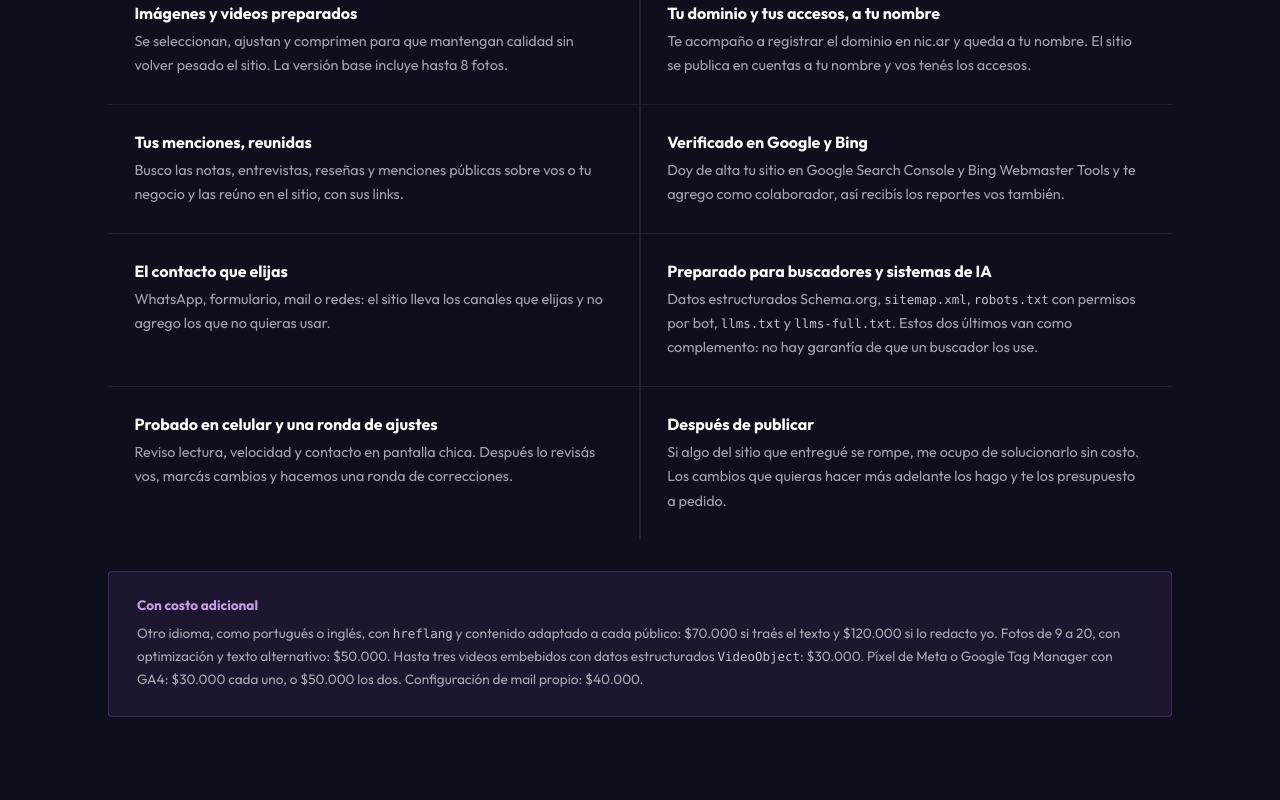
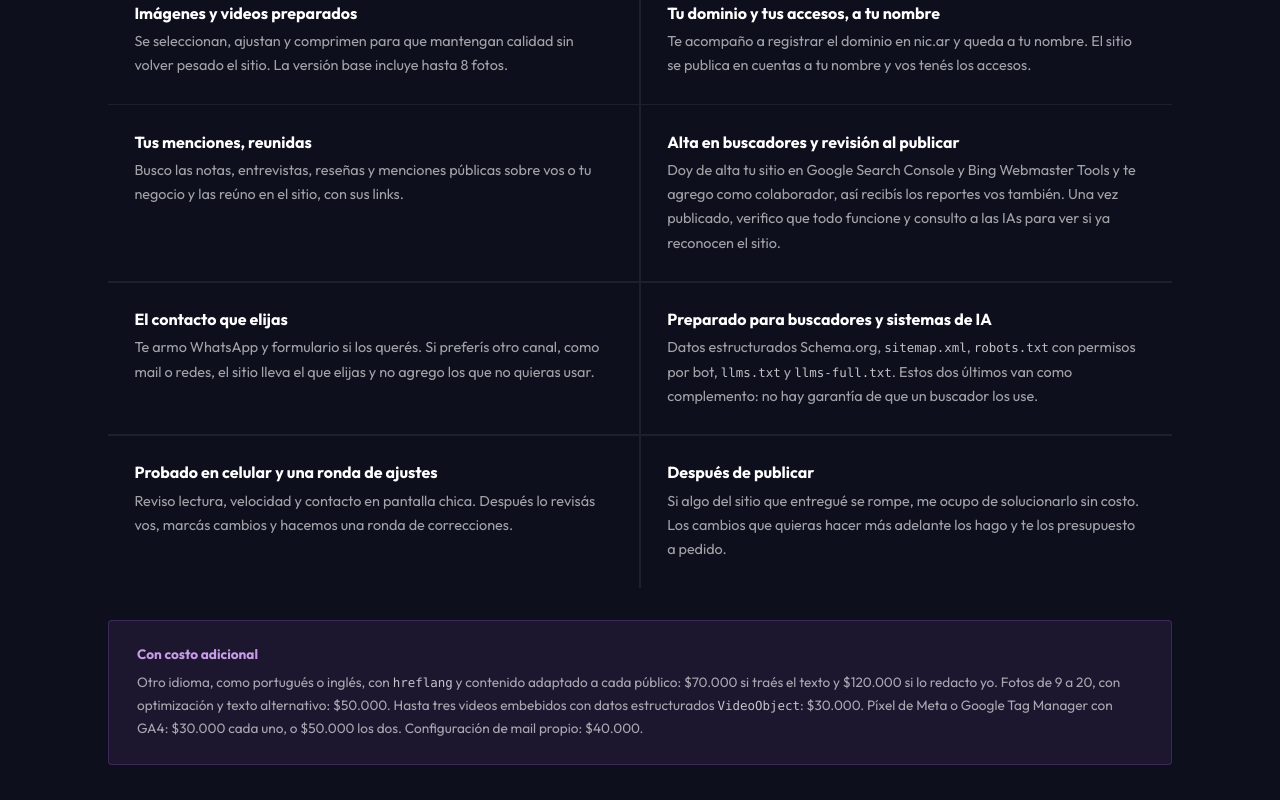
Before and after one commit to lausilvester/onlike, a plain HTML site: page geo-site.html in a window 1280 px wide. Shown: the part 2840-3640 px from the top of the page. Drawn offline with Linux system fonts and the light colour scheme.

Commit message:
Aclara el contacto a elección del cliente y la revisión al publicar
Se arma WhatsApp y formulario si el cliente los quiere; al publicar se verifica el funcionamiento, el alta en buscadores y si las IAs ya reconocen el sitio.

```diff
--- a/geo-site.html
+++ b/geo-site.html
@@ -315,12 +315,12 @@ height="0" width="0" style="display:none;visibility:hidden"></iframe></noscript>
         <p class="geo-ent-d">Busco las notas, entrevistas, reseñas y menciones públicas sobre vos o tu negocio y las reúno en el sitio, con sus links.</p>
       </div>
       <div class="geo-ent">
-        <p class="geo-ent-t">Verificado en Google y Bing</p>
-        <p class="geo-ent-d">Doy de alta tu sitio en Google Search Console y Bing Webmaster Tools y te agrego como colaborador, así recibís los reportes vos también.</p>
+        <p class="geo-ent-t">Alta en buscadores y revisión al publicar</p>
+        <p class="geo-ent-d">Doy de alta tu sitio en Google Search Console y Bing Webmaster Tools y te agrego como colaborador, así recibís los reportes vos también. Una vez publicado, verifico que todo funcione y consulto a las IAs para ver si ya reconocen el sitio.</p>
       </div>
       <div class="geo-ent">
         <p class="geo-ent-t">El contacto que elijas</p>
-        <p class="geo-ent-d">WhatsApp, formulario, mail o redes: el sitio lleva los canales que elijas y no agrego los que no quieras usar.</p>
+        <p class="geo-ent-d">Te armo WhatsApp y formulario si los querés. Si preferís otro canal, como mail o redes, el sitio lleva el que elijas y no agrego los que no quieras usar.</p>
       </div>
       <div class="geo-ent">
         <p class="geo-ent-t">Preparado para buscadores y sistemas de IA</p>
@@ -418,7 +418,7 @@ height="0" width="0" style="display:none;visibility:hidden"></iframe></noscript>
       </div>
       <div class="geo-faq-item">
         <p class="geo-faq-q">¿Qué pasa después de que el sitio está publicado?</p>
-        <p class="geo-faq-a">El sitio es tuyo. Si algo del sitio que entregué se rompe, me ocupo de solucionarlo sin costo. Los cambios que quieras hacer más adelante, como textos, fotos o páginas nuevas, los hago y te los presupuesto a pedido.</p>
+        <p class="geo-faq-a">Al publicar, verifico que todo quede funcionando, que el sitio esté dado de alta en los buscadores y consulto a las IAs para ver si ya lo reconocen. Después, el sitio es tuyo: si algo del sitio que entregué se rompe, me ocupo de solucionarlo sin costo, y los cambios que quieras hacer más adelante, como textos, fotos o páginas nuevas, los hago y te los presupuesto a pedido.</p>
       </div>
       <div class="geo-faq-item">
         <p class="geo-faq-q">¿El sitio garantiza que Google o una IA me muestre o me recomiende?</p>
@@ -587,7 +587,7 @@ height="0" width="0" style="display:none;visibility:hidden"></iframe></noscript>
           "name": "¿Qué pasa después de que el sitio está publicado?",
           "acceptedAnswer": {
             "@type": "Answer",
-            "text": "El sitio es tuyo. Si algo del sitio que entregué se rompe, me ocupo de solucionarlo sin costo. Los cambios que quieras hacer más adelante, como textos, fotos o páginas nuevas, los hago y te los presupuesto a pedido."
+            "text": "Al publicar, verifico que todo quede funcionando, que el sitio esté dado de alta en los buscadores y consulto a las IAs para ver si ya lo reconocen. Después, el sitio es tuyo: si algo del sitio que entregué se rompe, me ocupo de solucionarlo sin costo, y los cambios que quieras hacer más adelante, como textos, fotos o páginas nuevas, los hago y te los presupuesto a pedido."
           }
         },
         {
```
Also changed, not shown: llms-full.txt.
